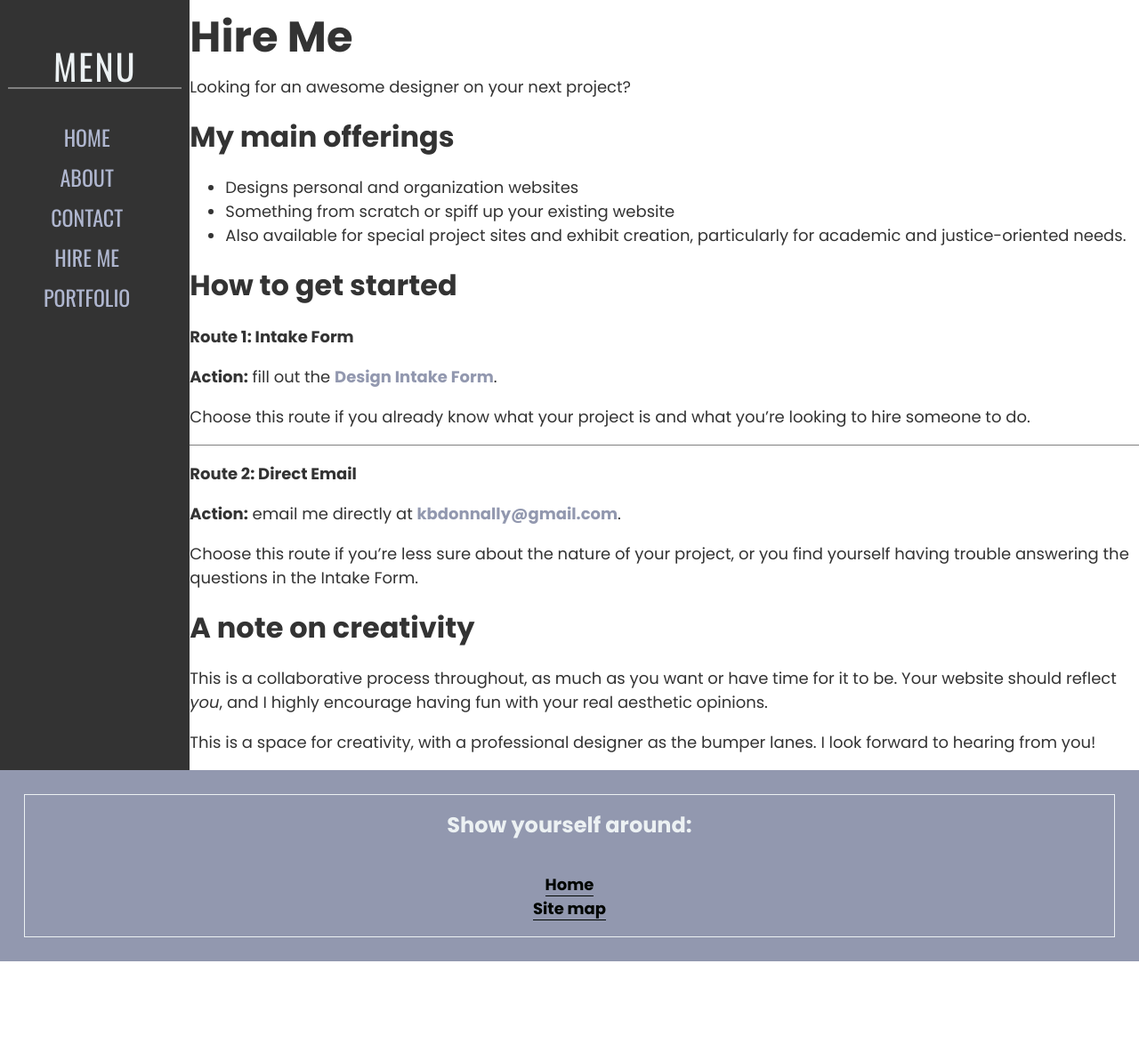
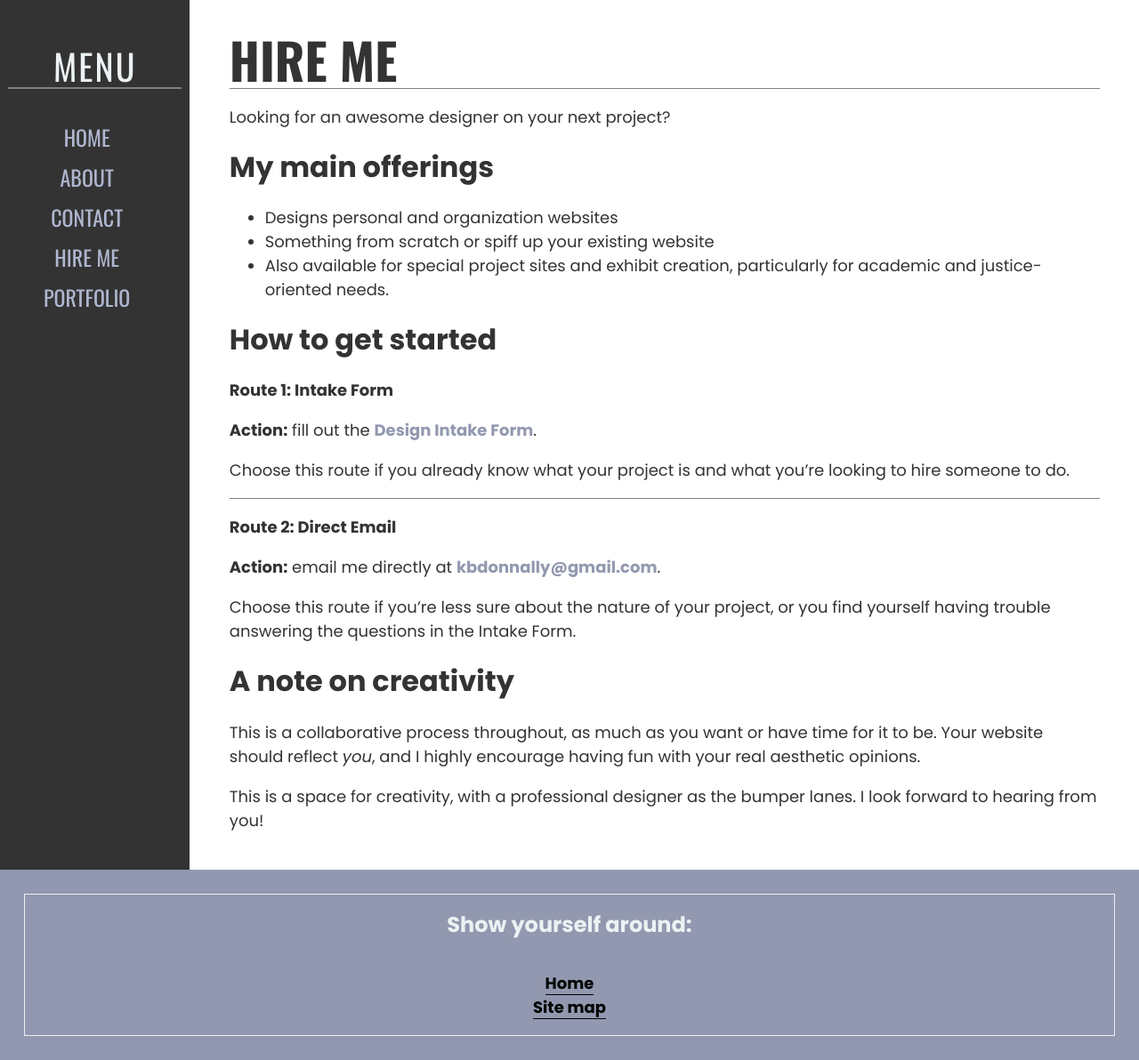
Before and after one commit to kbdonnally/katherinedoes.design, a Jekyll site: the page built from pages/real/hire-me.html, in a window 1280 px wide. Shown: the whole page at 89% size. Built offline with Jekyll 4.4.1, drawn with Linux system fonts in a browser that asks for light colours; some web fonts are replaced; before the commit the page ends 1081 px from its top, so only the background shows below that.

Commit message:
Add some basic styles to the layout & title of Hire Me

```diff
--- a/assets/css/_sass/_pages/_hire-me.scss
+++ b/assets/css/_sass/_pages/_hire-me.scss
@@ -9,11 +9,22 @@
 // main content
 
 .hire-me-main-content {
-
+	padding: 1.5rem 4.167%;
 }
 
 .hire-me__big-title {
-
+	position: relative;
+	padding-top: 1px;
+	h1 {
+		line-height: 1;
+		margin: .25em 0;
+		padding-bottom: .0625em;
+		font-size: 3.5rem;
+		font-family: 'Oswald', sans-serif;
+		font-weight: 700;
+		text-transform: uppercase;
+		border-bottom: 1px solid $halfgray;
+	}
 }
 
 // 1. offerings
```
